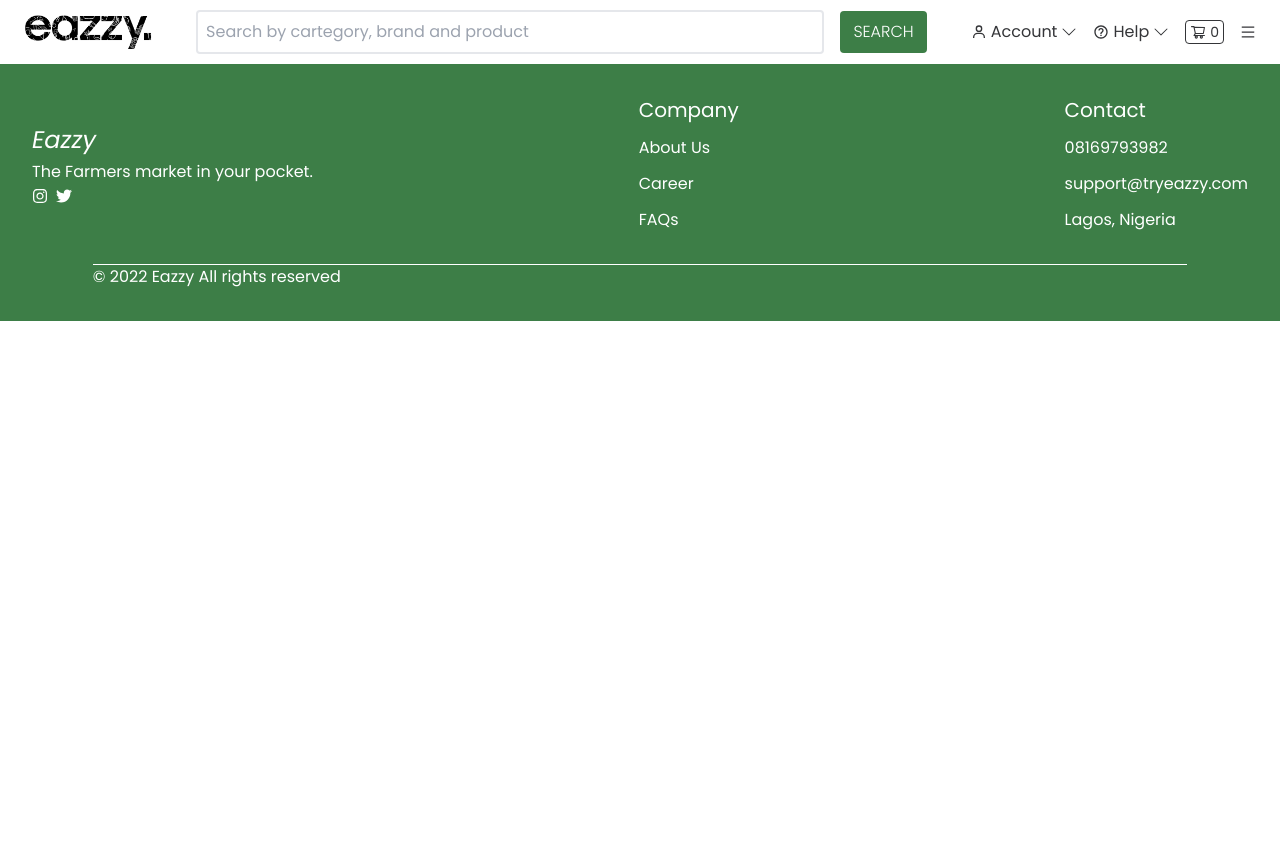
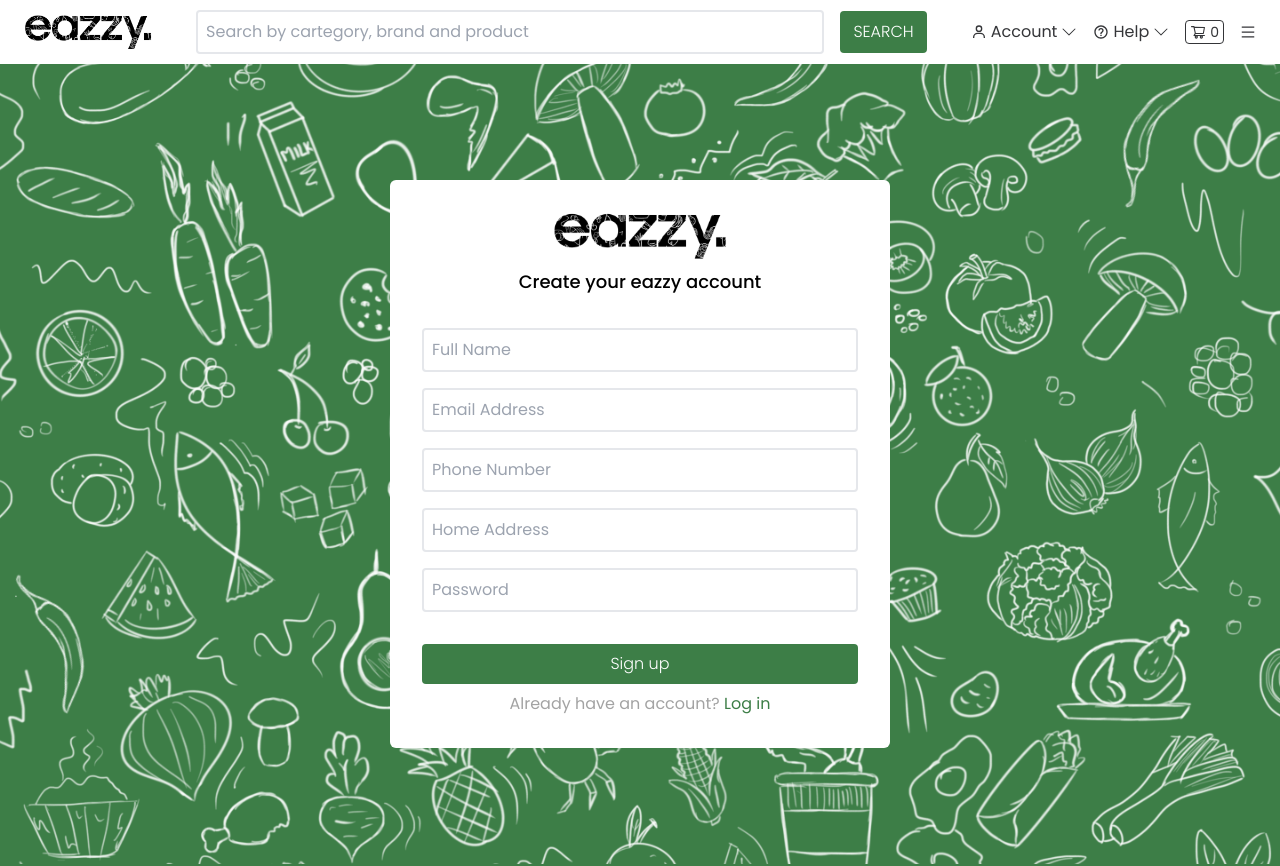
Before and after one commit to Dewaley/eazzy, a React (Create React App) app: page /signup in a window 1280 px wide. Shown: the top 866 px of the page. Before the commit the page ends 800 px from the top, so only its background shows below. Built offline with nearby package versions, Linux system fonts and the light colour scheme.

Commit message:
minor fix

```diff
--- a/src/Routes/routes.js
+++ b/src/Routes/routes.js
@@ -32,7 +32,7 @@
         component: <Business/>
     },
     {
-        path: "/register/individual",
+        path: "/signup",
         component: <Individual/>
     },
     {
--- a/src/components/Button/Button.jsx
+++ b/src/components/Button/Button.jsx
@@ -9,7 +9,7 @@
       className={`z-20 flex justify-center items-center gap-1 font-light hover:bg-white hover:border-greenish border-transparent border-[1px] hover:text-greenish transition w-fit bg-greenish rounded py-2 text-white ${
         big ? "px-6" : "px-3"
       } ${
-        large ? "w-full" : "w-fit"
+        large ? "w-full h-10" : "w-fit"
       } ${font && font}`}
     >
       {loader ? <ImSpinner6 className="animate-spin"/> : content}
--- a/src/components/NewProducts/NewProducts.jsx
+++ b/src/components/NewProducts/NewProducts.jsx
@@ -1,24 +1,14 @@
-import advocado from "../../assets/advocado.png";
-import Button from "../Button/Button";
+import ProductCard from "../ProductCard/ProductCard";
 import { useState, useEffect } from "react";
 import ProductServices from "../../services/ProductServices";
 
 const NewProducts = () => {
-  const [count, setCount] = useState(1);
 
   const [products, setProducts] = useState([]);
 
-  const increment = () => {
-    setCount((prev) => prev + 1);
-  };
-
-  const decrement = () => {
-    count > 1 && setCount((prev) => prev - 1);
-  };
-
   useEffect(() => {
     ProductServices.fetchAllProducts().then((res) => {
-      console.log(res);
+      console.log(res.data);
       setProducts(res?.data);
     });
   }, []);
@@ -28,46 +18,7 @@
       <h2 className='text-3xl text-center font-medium'>New Products</h2>
       <div className='grid grid-cols-2 sm:grid-cols-3 md:grid-cols-4 lg:grid-cols-5 gap-6 md:w-[90vw]'>
         {products.map((item) => (
-          <div
-            key={item.product_id}
-            className='px-2 py-3 border-[1px] border-greyish flex flex-col gap-3 rounded'
-          >
-            <img
-              src={item.product_image}
-              alt=''
-              className='w-full object-cover object-center'
-            />
-            <div className='flex flex-col gap-2'>
-              <span>{item.product_name}</span>
-              <p className='flex justify-between'>
-                <span>&#x20A6;{ item.product_price}</span>
-                <span>({item.product_unit})</span>
-              </p>
-              <span className='flex items-center justify-between gap-2'>
-                <button
-                  className='text-lg text-white bg-greenish/60 flex justify-center items-center w-8 h-8 rounded'
-                  onClick={() => decrement()}
-                >
-                  -
-                </button>
-                <input
-                  type='number'
-                  name='quantity'
-                  id='quantity'
-                  className='border-[1px] rounded p-2 font-light w-[60%] h-8 text-center rounded'
-                  value={count}
-                  disabled
-                />
-                <button
-                  className='text-lg text-white bg-greenish flex justify-center items-center w-8 h-8 rounded'
-                  onClick={() => increment()}
-                >
-                  +
-                </button>
-              </span>
-              <Button content={"Add to Cart"} large />
-            </div>
-          </div>
+          <ProductCard key={item.product_id} item={item} />
         ))}
       </div>
     </div>
--- a/src/components/WhoCan/WhoCan.jsx
+++ b/src/components/WhoCan/WhoCan.jsx
@@ -5,7 +5,7 @@
 
     const items = [
         {
-            details: "Hun",
+            details: "Resturants and small food bussinesses can procure fresh food items in bulk on a schedule & make their orders recurring",
             image: can1,
         },
         {
--- a/src/pages/Register/Individual.jsx
+++ b/src/pages/Register/Individual.jsx
@@ -1,9 +1,40 @@
 import illustration from "../../assets/illustration.png";
 import logo from "../../assets/logo.png";
-import { Link } from "react-router-dom";
+import { Link, useNavigate } from "react-router-dom";
 import Button from "../../components/Button/Button";
+import { useForm } from "react-hook-form";
+import { useState } from "react";
+import AuthServices from "../../services/AuthServices";
 
 const Individual = () => {
+  const [loading, setLoading] = useState(false);
+  const [err, setErr] = useState(false);
+
+  const navigate = useNavigate();
+
+  const {
+    register,
+    handleSubmit,
+    formState: { errors },
+  } = useForm();
+
+  const onSubmit = (data) => {
+    setLoading(true);
+    console.log(data);
+    AuthServices.signupUser(data).then((res) => {
+      console.log(res);
+      if (res?.status === 201) {
+        navigate("/signin");
+      } else if (res?.status === 422) {
+        setErr(res?.data?.message);
+        setTimeout(() => {
+          setErr("");
+        }, 3000);
+      }
+      setLoading(false);
+    });
+  };
+
   return (
     <div className='bg-greenish relative min-h-screen flex justify-center items-center py-8'>
       <img
@@ -12,31 +43,27 @@
         className='z-10 absolute w-full h-full object-cover object-center'
       />
       <div className='w-[90vw] max-w-[500px] bg-white rounded-md flex flex-col items-center gap-4 z-20 p-8'>
-        <div className="flex flex-col items-center">
+        <div className='flex flex-col items-center'>
           <img src={logo} alt='' className='w-[40%] mb-2' />
           <p className='text-center font-medium text-lg'>
             Create your eazzy account
           </p>
         </div>
-        <form action='' className='flex flex-col gap-4 w-full'>
-          <div className="flex justify-between">
+        <p className='text-red-500 text-center'>{err}</p>
+        <form
+          action=''
+          className='flex flex-col gap-4 w-full'
+          onSubmit={handleSubmit(onSubmit)}
+        >
           <input
             type='text'
             name=''
             id=''
             required
-              className='border-2 rounded p-2 w-[48%]'
-              placeholder='First Name'
+            className='border-2 rounded p-2'
+            placeholder='Full Name'
+            {...register("name")}
           />
-            <input
-              type='text'
-              name=''
-              id=''
-              required
-              className='border-2 rounded p-2 w-[48%]'
-              placeholder='Last Name'
-            />
-          </div>
           <input
             type='email'
             name=''
@@ -44,6 +71,7 @@
             required
             className='border-2 rounded p-2'
             placeholder='Email Address'
+            {...register("email")}
           />
           <input
             type='tel'
@@ -52,6 +80,7 @@
             required
             className='border-2 rounded p-2'
             placeholder='Phone Number'
+            {...register("phone")}
           />
           <input
             type='text'
@@ -60,17 +89,24 @@
             required
             className='border-2 rounded p-2'
             placeholder='Home Address'
+            {...register("home_address")}
           />
           <input
-            type='text'
+            type='password'
             name=''
             id=''
             required
             className='border-2 rounded p-2'
             placeholder='Password'
+            {...register("password")}
           />
           <div className='flex flex-col mt-4'>
-            <Button content={"Sign up"} large type={"submit"} />
+            <Button
+              content={"Sign up"}
+              large
+              type={"submit"}
+              loader={loading}
+            />
             <span className='text-neutral-400 text-center mt-2'>
               Already have an account?{" "}
               <Link to='/signin' className='text-greenish'>
--- a/src/services/AuthServices.jsx
+++ b/src/services/AuthServices.jsx
@@ -7,6 +7,22 @@
   return axios
     .post(BUS_URL + "/signup", data, {
       headers: {
+        "Content-Type": "application/json",
+      },
+    })
+    .then((response) => {
+      return response;
+    })
+    .catch((error) => {
+      return error.response;
+    });
+};
+
+const signupUser = async (data) => {
+  return axios
+    .post(USR_URL + "/signup", data, {
+      headers: {
+        "Accept": "application/json",
         "Content-Type": "application/json",
       },
     })
@@ -33,6 +49,6 @@
       });
   };
 
-const AuthServices = {signupBusiness,signin};
+const AuthServices = {signupBusiness,signin,signupUser};
 
 export default AuthServices;
```
Lines whose indentation alone changed are shown as unchanged.
